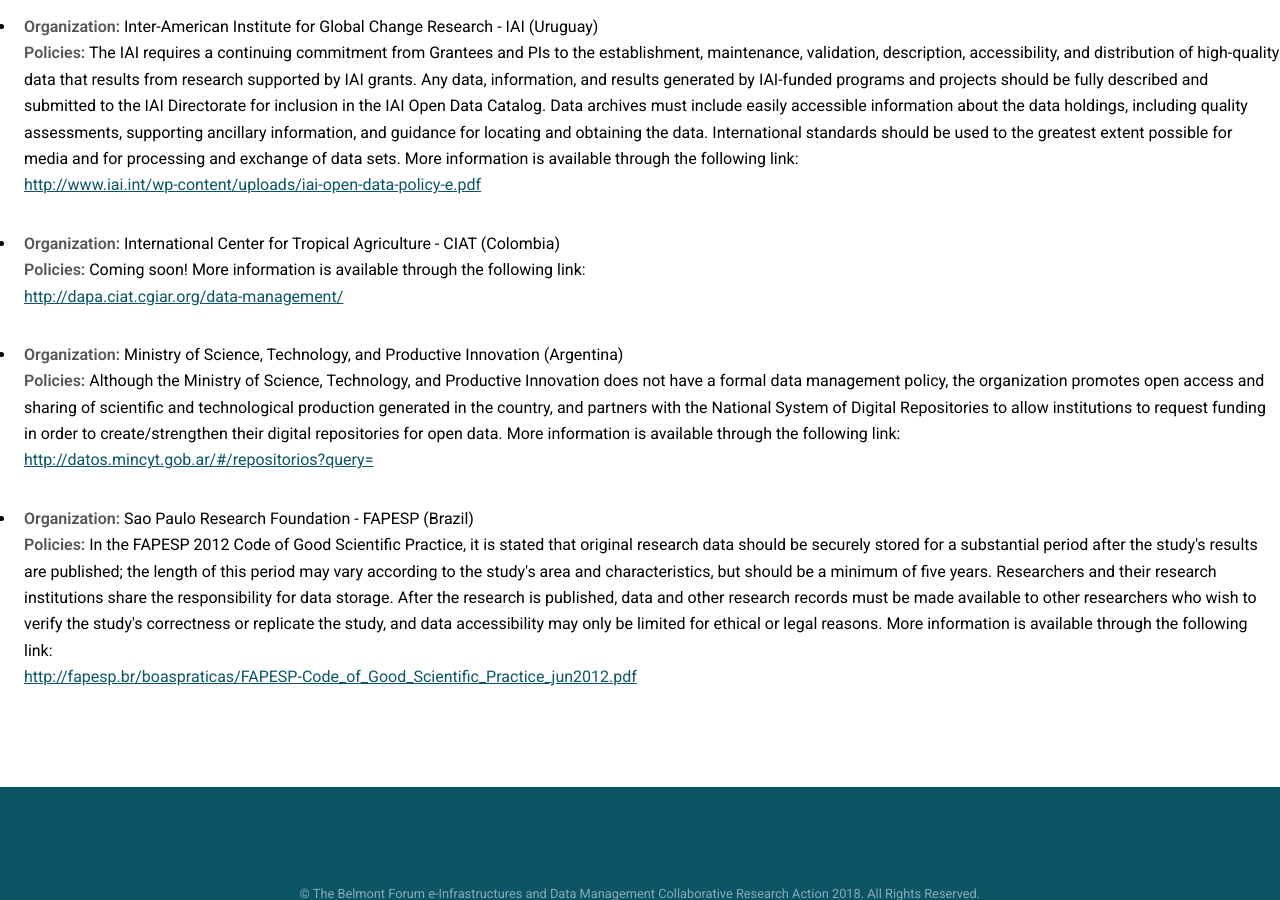
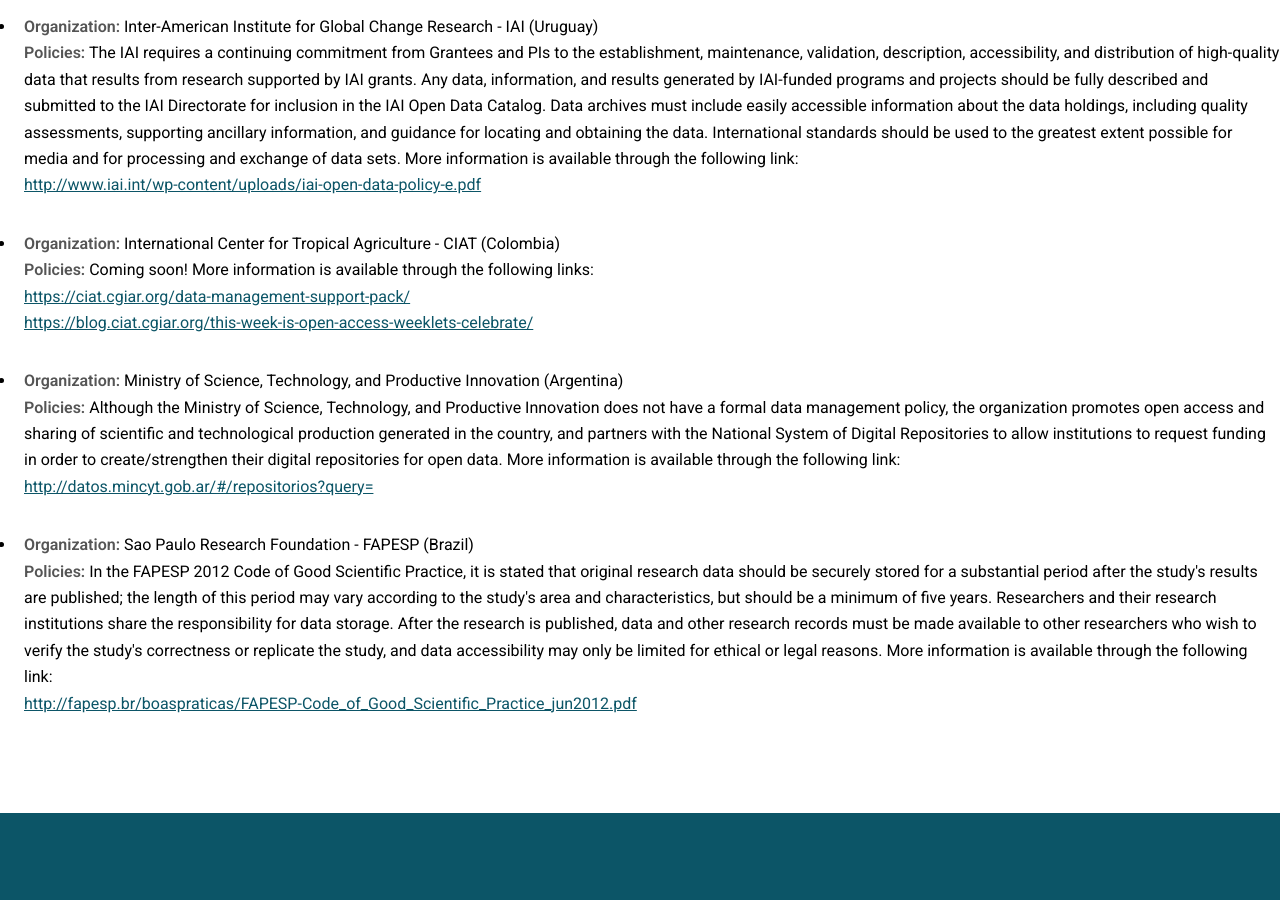
Before and after one commit to bfe-inf/toolkit, a Jekyll site: the page bp&s-southamerica.html, which Jekyll copies as it is, in a window 1280 px wide and 900 px high, scrolled down 727 px. Built offline with Jekyll 4.4.1, drawn with Linux system fonts in a browser that asks for light colours.

Commit message:
Update bp&s-southamerica.html

```diff
--- a/bp&s-southamerica.html
+++ b/bp&s-southamerica.html
@@ -58,8 +58,9 @@
 					<ul>
 	     					<li> <strong>Organization:</strong> International Center for Tropical Agriculture - CIAT (Colombia) <br/>
 		   				<strong>Policies:</strong> Coming soon!
-						More information is available through the following link:   <br/>
-						<a href="http://dapa.ciat.cgiar.org/data-management/" target="_blank">http://dapa.ciat.cgiar.org/data-management/</a></li>
+						More information is available through the following links:   <br/>
+						<a href="https://ciat.cgiar.org/data-management-support-pack/" target="_blank">https://ciat.cgiar.org/data-management-support-pack/</a><br/>
+						<a href="https://blog.ciat.cgiar.org/this-week-is-open-access-weeklets-celebrate/" target="_blank">https://blog.ciat.cgiar.org/this-week-is-open-access-weeklets-celebrate/</a></li>
       					</ul>
 					<ul>
 	     					<li> <strong>Organization:</strong> Ministry of Science, Technology, and Productive Innovation (Argentina) <br/>
```
